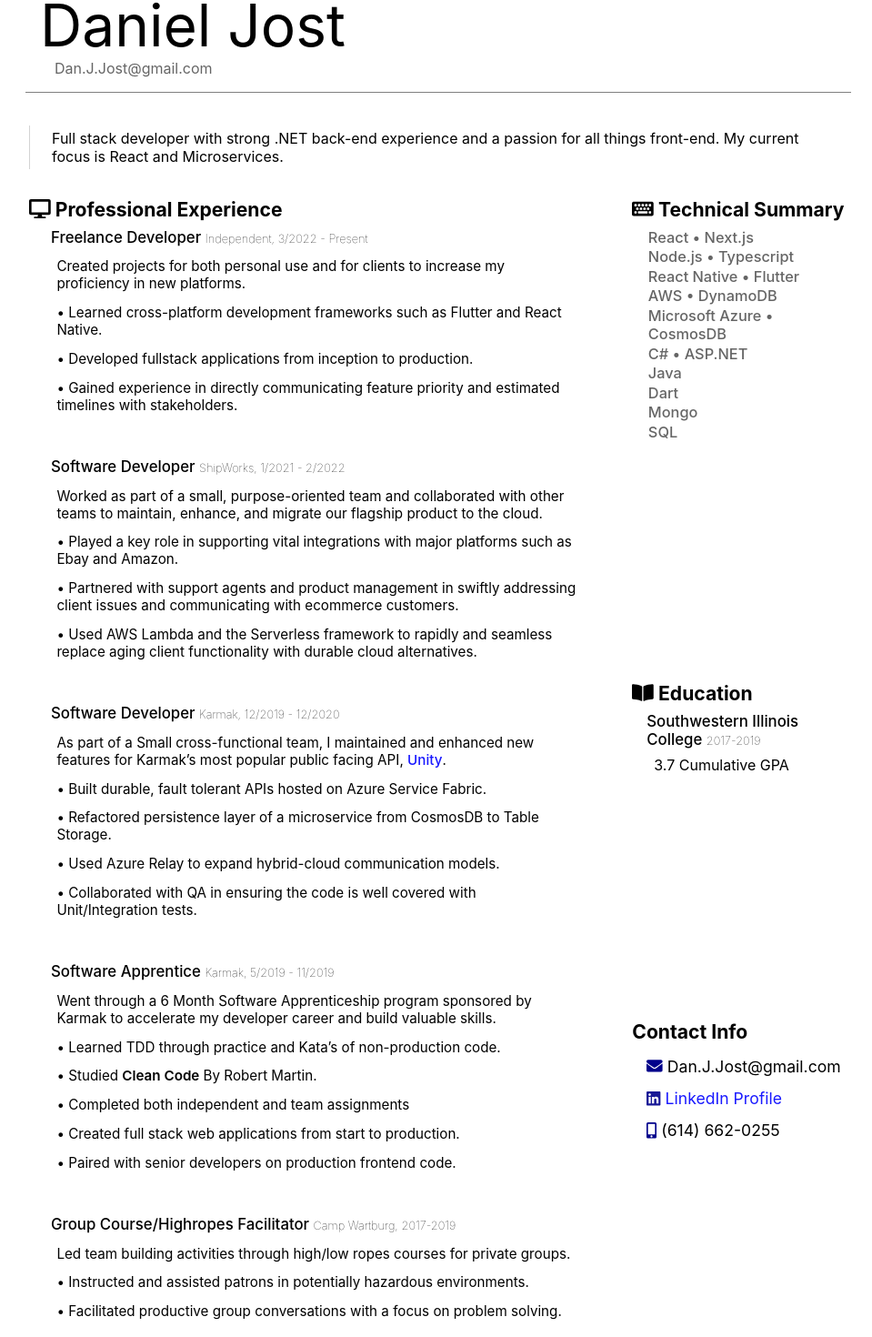
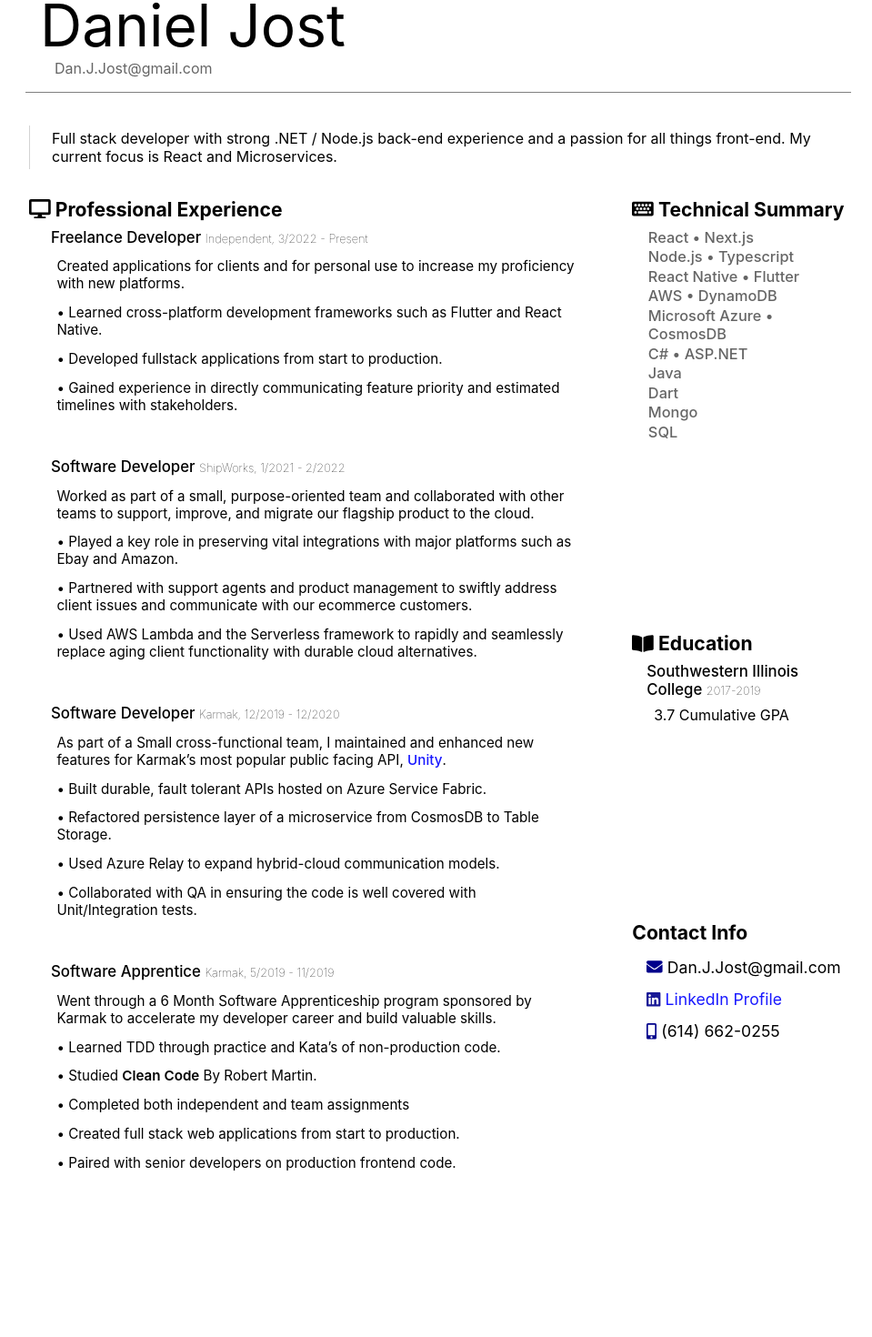
Before and after one commit to danjjost/DansResume, a Next.js app: page / in a window 1280 px wide. Shown: the part 33-1503 px from the top of the page at 91% size, without its empty margins (158-1117 px from the left). After the commit the page ends 1449 px from the top, so only its background shows below. Built offline with nearby package versions, Linux system fonts and the light colour scheme.

Commit message:
Improve bio

```diff
--- a/pages/Bio.js
+++ b/pages/Bio.js
@@ -1,5 +1,5 @@
 import styled from "styled-components";
-import * as React from 'react';
+import * as React from "react";
 
 const BioStyles = styled.div`
   padding: 0.25rem 1.5rem;
@@ -16,8 +16,9 @@ export default function Bio() {
   return (
     <Container>
       <BioStyles>
-        Full stack developer with strong .NET back-end experience and a passion
-        for all things front-end. My current focus is React and Microservices.
+        Full stack developer with strong .NET / Node.js back-end experience and
+        a passion for all things front-end. My current focus is React and
+        Microservices.
       </BioStyles>
     </Container>
   );
--- a/pages/ProfessionalExperience.js
+++ b/pages/ProfessionalExperience.js
@@ -31,8 +31,6 @@ export default function ProfessionalExperience() {
       <KarmakSoftwareDeveloper />
 
       <KarmakSoftwareApprentice />
-
-      <CampWartburg />
     </Container>
   );
 }
@@ -43,15 +41,15 @@ const IndependentFreelancing = () => (
       Freelance Developer <Subtext>Independent, 3/2022 - Present</Subtext>
     </Bold>
     <ListItem>
-      Created projects for both personal use and for clients to increase my
-      proficiency in new platforms.
+      Created applications for clients and for personal use to increase my
+      proficiency with new platforms.
     </ListItem>
     <ListItem>
       • Learned cross-platform development frameworks such as Flutter and React
       Native.
     </ListItem>
     <ListItem>
-      • Developed fullstack applications from inception to production.
+      • Developed fullstack applications from start to production.
     </ListItem>
     <ListItem>
       • Gained experience in directly communicating feature priority and
@@ -67,19 +65,19 @@ const ShipworksSoftwareDeveloper = () => (
     </Bold>
     <ListItem>
       Worked as part of a small, purpose-oriented team and collaborated with
-      other teams to maintain, enhance, and migrate our flagship product to the
+      other teams to support, improve, and migrate our flagship product to the
       cloud.
     </ListItem>
     <ListItem>
-      • Played a key role in supporting vital integrations with major platforms
+      • Played a key role in preserving vital integrations with major platforms
       such as Ebay and Amazon.
     </ListItem>
     <ListItem>
-      • Partnered with support agents and product management in swiftly
-      addressing client issues and communicating with ecommerce customers.
+      • Partnered with support agents and product management to swiftly address
+      client issues and communicate with our ecommerce customers.
     </ListItem>
     <ListItem>
-      • Used AWS Lambda and the Serverless framework to rapidly and seamless
+      • Used AWS Lambda and the Serverless framework to rapidly and seamlessly
       replace aging client functionality with durable cloud alternatives.
     </ListItem>
   </Card>
@@ -137,23 +135,3 @@ const KarmakSoftwareApprentice = () => (
     </ListItem>
   </Card>
 );
-
-const CampWartburg = () => (
-  <Card>
-    <Bold>
-      Group Course/Highropes Facilitator{" "}
-      <Subtext>Camp Wartburg, 2017-2019</Subtext>
-    </Bold>
-    <ListItem>
-      Led team building activities through high/low ropes courses for private
-      groups.
-    </ListItem>
-    <ListItem>
-      • Instructed and assisted patrons in potentially hazardous environments.
-    </ListItem>
-    <ListItem>
-      • Facilitated productive group conversations with a focus on problem
-      solving.
-    </ListItem>
-  </Card>
-);
```
